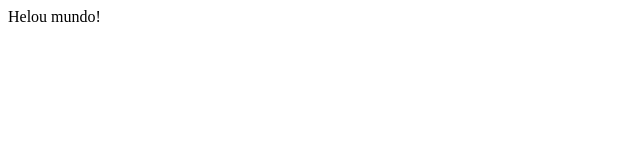
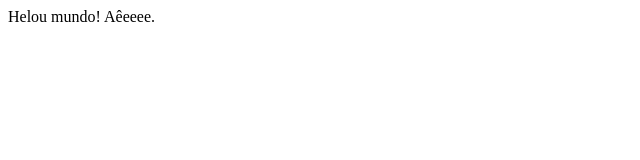
Before and after one commit to ThaizeLudmylla/teste1, a plain HTML site: page index.html in a window 1280 px wide. Shown: the full height of the page, 0-640 px from the left. Drawn offline with Linux system fonts and the light colour scheme.

Commit message:
Update index.html

```diff
--- a/index.html
+++ b/index.html
@@ -4,6 +4,6 @@
 	<title></title>
 </head>
 <body>
-Helou mundo!
+Helou mundo! Aêeeee.
 </body>
 </html>
```
